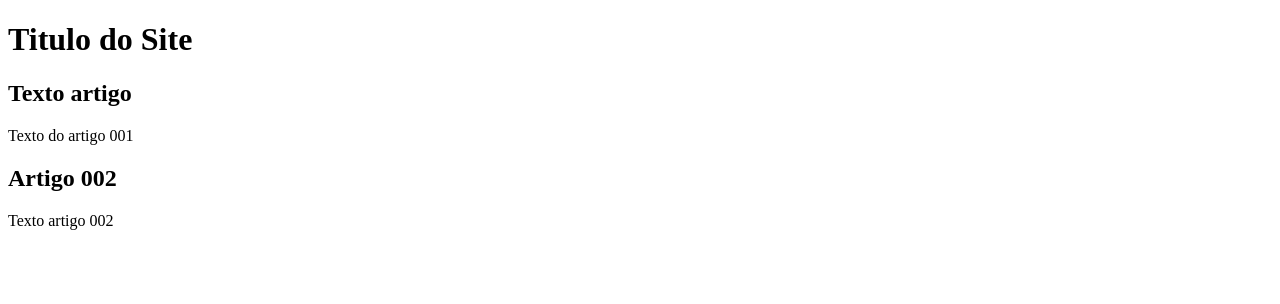
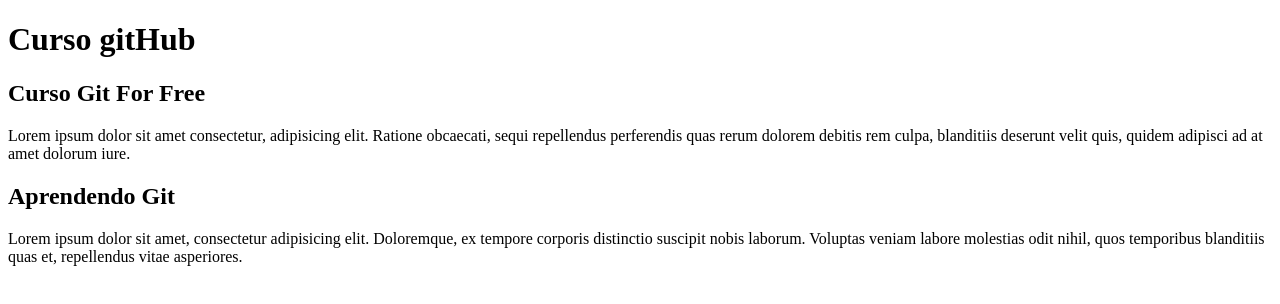
Before and after one commit to Obdicado/Projeto-Site, a plain HTML site: page index.html in a window 1280 px wide. Drawn offline with Linux system fonts and the light colour scheme.

Commit message:
Inicio do conteudo

```diff
--- a/index.html
+++ b/index.html
@@ -8,15 +8,15 @@
 <body>
     <main>
         <header>
-            <h1>Titulo do Site</h1>
+            <h1>Curso gitHub</h1>
         </header>
             <article>
-                <h2>Texto artigo</h2>
-                <p>Texto do artigo 001</p>
+                <h2>Curso Git For Free</h2>
+                <p>Lorem ipsum dolor sit amet consectetur, adipisicing elit. Ratione obcaecati, sequi repellendus perferendis quas rerum dolorem debitis rem culpa, blanditiis deserunt velit quis, quidem adipisci ad at amet dolorum iure.</p>
             </article>
             <article>
-                <h2>Artigo 002</h2>
-                <p>Texto artigo 002</p>
+                <h2>Aprendendo Git</h2>
+                <p>Lorem ipsum dolor sit amet, consectetur adipisicing elit. Doloremque, ex tempore corporis distinctio suscipit nobis laborum. Voluptas veniam labore molestias odit nihil, quos temporibus blanditiis quas et, repellendus vitae asperiores.</p>
             </article>
     </main>
 </body>
```
